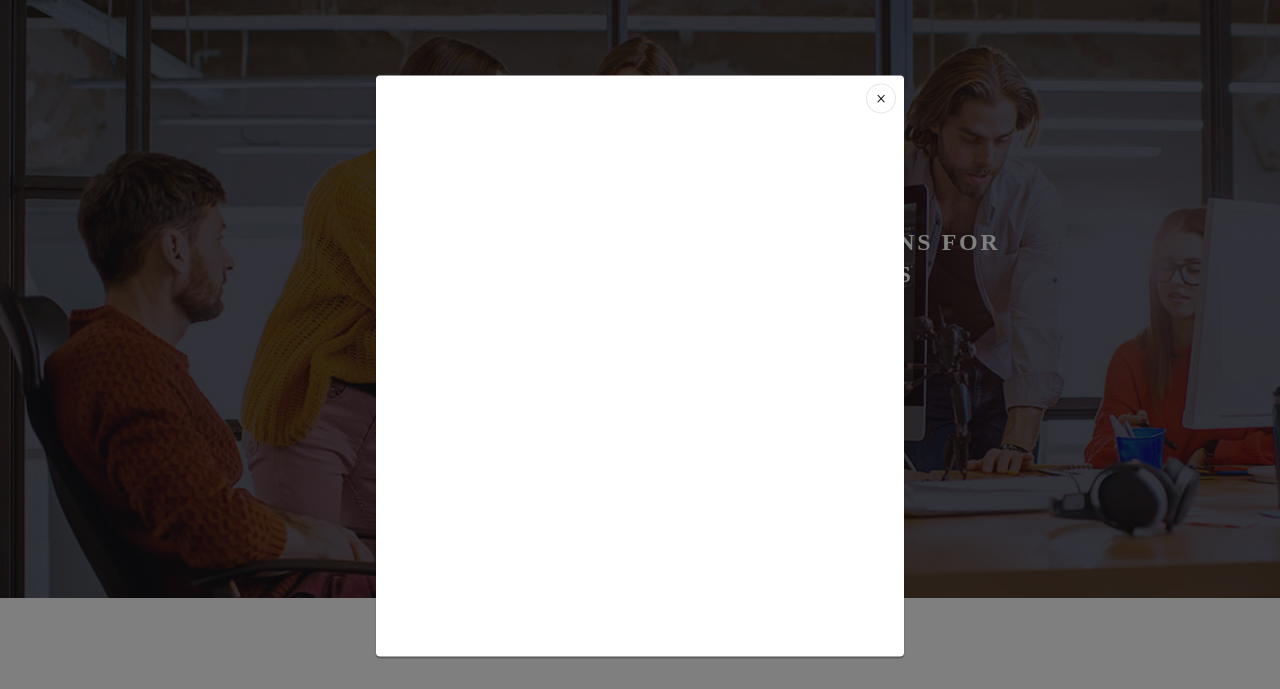
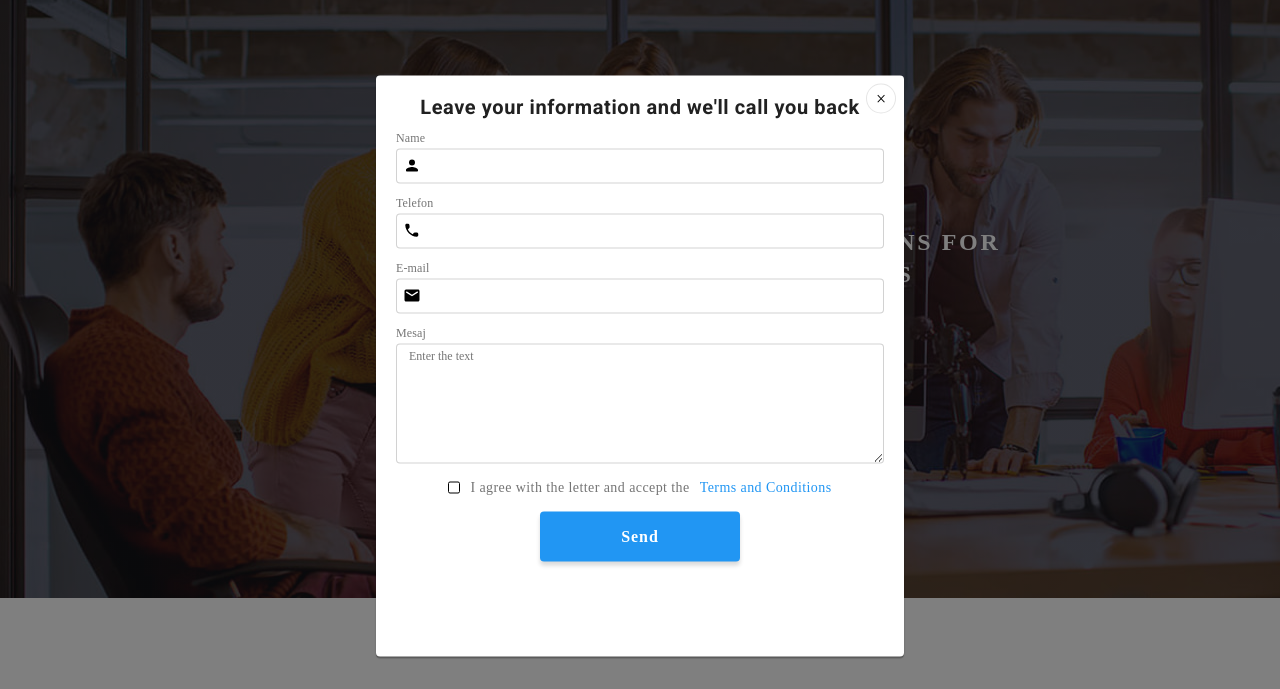
Before and after one commit to AlinaElenaDogaru/goit-markup-hw-06, a plain HTML site: page index.html in a window 1280 px wide. Both pictures are taken after a click on the button "Request our service". Shown: the part 34-723 px from the top of the page. Drawn offline with nearby package versions, Linux system fonts and the light colour scheme.

Commit message:
Update svg

```diff
--- a/css/styles.css
+++ b/css/styles.css
@@ -834,3 +834,141 @@ a {
 [data-modal-close]:focus {
     color: var(--blue);
 }
+
+.modal-title {
+    font-family: Roboto;
+    font-size: 20px;
+    font-weight: 700;
+    line-height: 23.44px;
+    letter-spacing: 0.03em;
+    text-align: center;
+}
+
+.modal-form {
+    padding: 12px 0px;
+    display: flex;
+    flex-direction: column;
+    gap: 12px;
+}
+
+.modal-form__position {
+    display: flex;
+    flex-direction: column;
+    font-weight: 400;
+    font-size: 12px;
+    line-height: 14px;
+    letter-spacing: 0.01em;
+    color: rgba(117, 117, 117, 1);
+    position: relative;
+}
+
+.modal-form__position svg {
+    position: absolute;
+    width: 18px;
+    height: 18px;
+    top: 26px;
+    left: 7px;
+}
+
+.modal-form__position input {
+    padding-left: 30px;
+}
+
+.modal-form__position input:focus+svg,
+.modal-form__position input:hover+svg {
+    fill: #2196f3;
+}
+
+.modal-form__input {
+    outline: none;
+    margin-top: 4px;
+    border-radius: 4px;
+    height: 35px;
+    cursor: pointer;
+    border: 1px solid rgba(33, 33, 33, 0.2);
+    padding-left: 12px;
+}
+
+.modal-form__comments {
+    outline: none;
+    margin-top: 4px;
+    border-radius: 4px;
+    height: 35px;
+    cursor: pointer;
+    border: 1px solid rgba(33, 33, 33, 0.2);
+    padding-left: 12px;
+    padding-top: 5px;
+    height: 120px;
+}
+
+.modal-form__input:hover,
+.modal-form__input:focus,
+.modal-form__comments:hover,
+.modal-form__comments:focus {
+    border-color: #2196f3;
+}
+
+.modal-form__checked {
+    flex-direction: row;
+    align-items: center;
+    font-size: 14px;
+    font-weight: 400;
+    line-height: 24px;
+    letter-spacing: 0.03em;
+    text-align: left;
+    gap: 10px;
+    justify-content: center;
+}
+
+.condition {
+    color: #2196f3;
+}
+
+.modal-form__input[type='checkbox'] {
+    display: none;
+}
+
+.modal-checkbox__position {
+    position: relative;
+    width: 12px;
+    height: 12px;
+    border: 1px solid black;
+    border-radius: 2px;
+}
+
+.modal-form__input[type='checkbox']:checked+.replace-checkbox {
+    background-color: #2196f3;
+    border-color: #2196f3;
+}
+
+.modal-checkbox__position svg {
+    position: absolute;
+    height: 12px;
+    width: 12px;
+    top: -1px;
+    left: 0px;
+    display: none;
+    fill: var(--white);
+}
+
+.modal-form__input[type='checkbox']:checked+.modal-checkbox__position svg {
+    display: block;
+}
+
+.modal-form__btn {
+    width: 200px;
+    height: 50px;
+    background-color: #2196f3;
+    box-shadow: 0px 4px 4px 0px rgba(0, 0, 0, 0.15);
+    outline: none;
+    border: none;
+    cursor: pointer;
+    color: var(--white);
+    font-size: 16px;
+    font-weight: 700;
+    line-height: 30px;
+    letter-spacing: 0.06em;
+    text-align: center;
+    border-radius: 4px;
+    margin: 0 auto;
+}
--- a/index.html
+++ b/index.html
@@ -343,6 +343,48 @@
 <div data-modal class="is-hidden">
     <div data-modal-content>
         <button data-modal-close type="button">&times;</button>
+        <h2 class="modal-title">
+            Leave your information and we'll call you back
+        </h2>
+
+        <form name="modal-form" class="modal-form">
+            <label class="modal-form__position">Name
+                <input type="text" name="username" class="modal-form__input" />
+                <svg width="12px" height="12px">
+                    <use href="./images/icons/form-icons.svg#icon-person-black"></use>
+                </svg>
+            </label>
+            <label class="modal-form__position">
+                Telefon
+                <input type="tel" name="userphone" class="modal-form__input" />
+                <svg width="12px" height="12px">
+                    <use href="./images/icons/form-icons.svg#icon-phone-black"></use>
+                </svg>
+            </label>
+            <label class="modal-form__position">
+                E-mail
+                <input type="email" name="useremail" class="modal-form__input" />
+                <svg width="12px" height="12px">
+                    <use href="./images/icons/form-icons.svg#icon-email-black"></use>
+                </svg>
+            </label>
+            <label class="modal-form__position">
+                Mesaj
+                <textarea name="mesaj" placeholder="Enter the text" class="modal-form__comments" rows="5"></textarea>
+            </label>
+            <label class="modal-form__position modal-form__checked"><input type="checkbox" name="agree" value="agree"
+                    class="modal-form__input" />
+                <span class="replace-checkbox modal-checkbox__position">
+                    <svg>
+                        <use href="./images/icons/form-icons.svg#icon-vector"></use>
+                    </svg>
+                </span>
+                I agree with the letter and accept the
+                <a href="#" class="condition">Terms and Conditions</a>
+            </label>
+
+            <button type="submit" class="modal-form__btn">Send</button>
+        </form>
     </div>
 </div>
 
```
Also changed, not shown: images/icons/email-black.svg (added), images/icons/form-icons.svg (added), images/icons/icon-send.svg (added), images/icons/person-black.svg (added), images/icons/phone-black.svg (added), images/icons/vector.svg (added).
